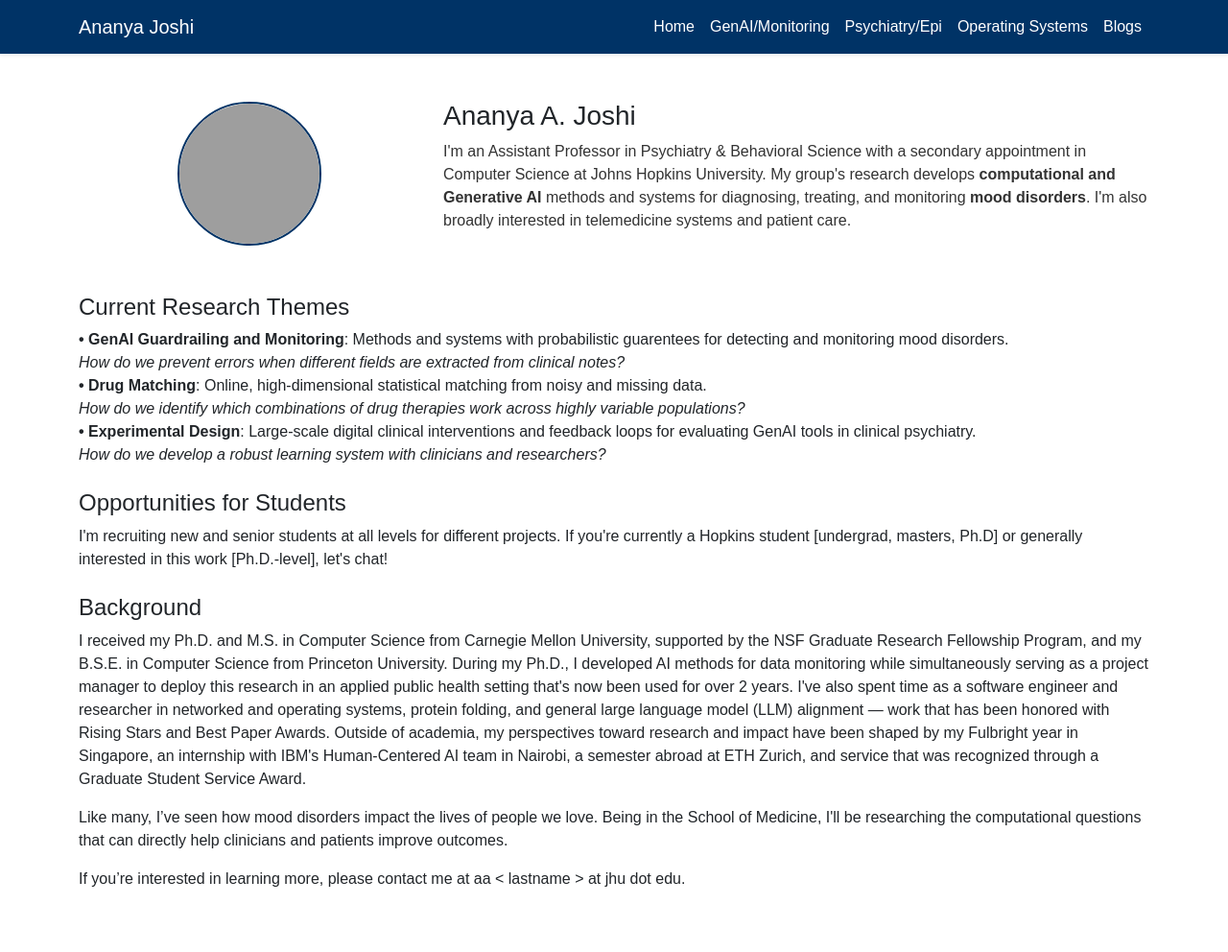
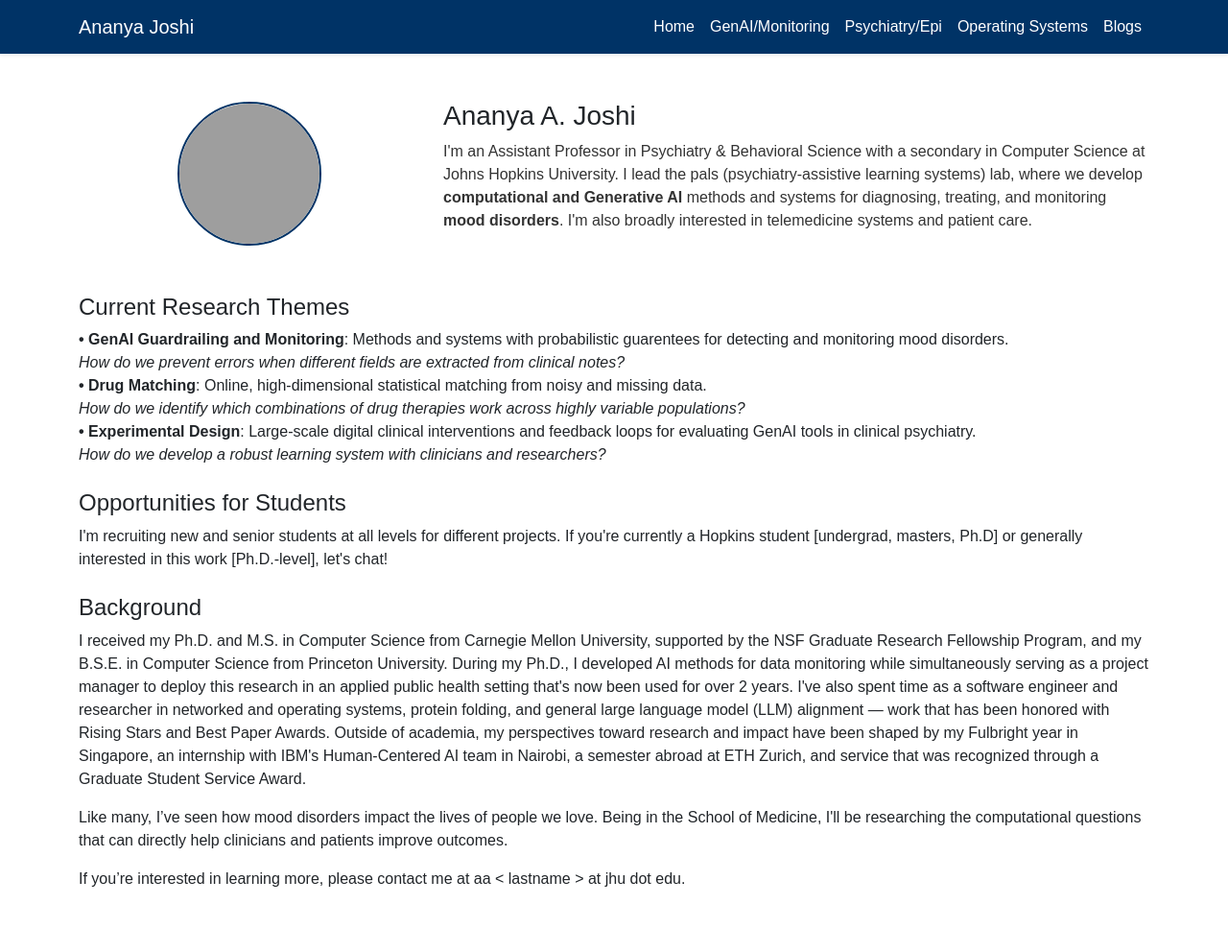
Before and after one commit to Ananya-Joshi/ananya-joshi.github.io, a Jekyll site: the page built from index.md, in a window 1280 px wide. Shown: the whole page at 96% size. Built offline with Jekyll 4.4.1, drawn with Linux system fonts in a browser that asks for light colours; grey boxes are pictures that could not be loaded.

Commit message:
Update index.md

```diff
--- a/index.md
+++ b/index.md
@@ -10,7 +10,7 @@ layout: default
     <div class="col-md-8">
     <h3>Ananya A. Joshi</h3>
     <p class="bio-text">
-    I'm an Assistant Professor in Psychiatry & Behavioral Science with a secondary appointment in Computer Science at Johns Hopkins University. My group's research develops <b>computational and Generative AI</b> methods and systems for diagnosing, treating, and monitoring <b>mood disorders</b>. I'm also broadly interested in telemedicine systems and patient care.  </p>
+    I'm an Assistant Professor in Psychiatry & Behavioral Science with a secondary in Computer Science at Johns Hopkins University. I lead the pals (psychiatry-assistive learning systems) lab,  where we develop <b>computational and Generative AI</b> methods and systems for diagnosing, treating, and monitoring <b>mood disorders</b>. I'm also broadly interested in telemedicine systems and patient care.  </p>
     </div>
     </div>
 <h4 class="mt-5">Current Research Themes</h4>
```
